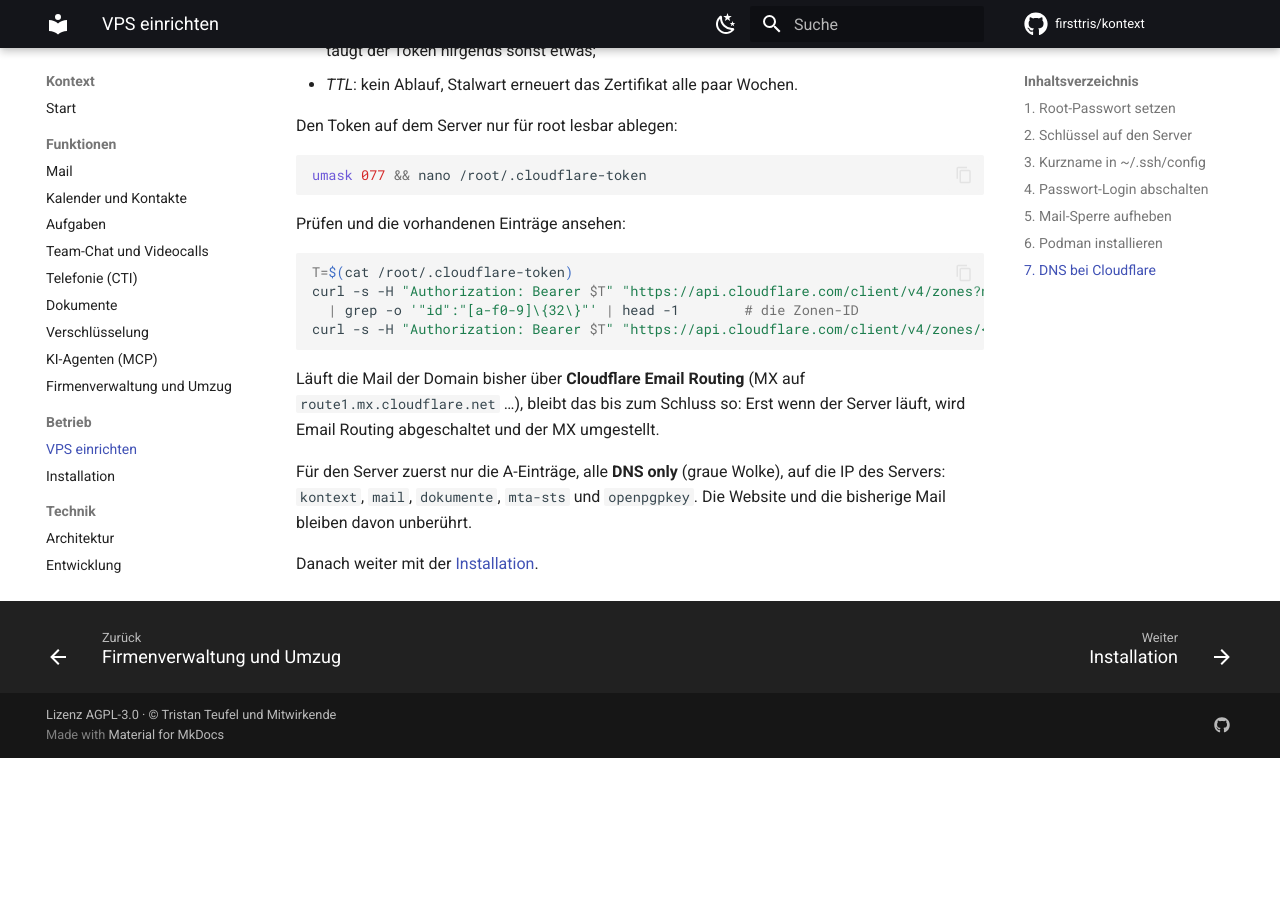
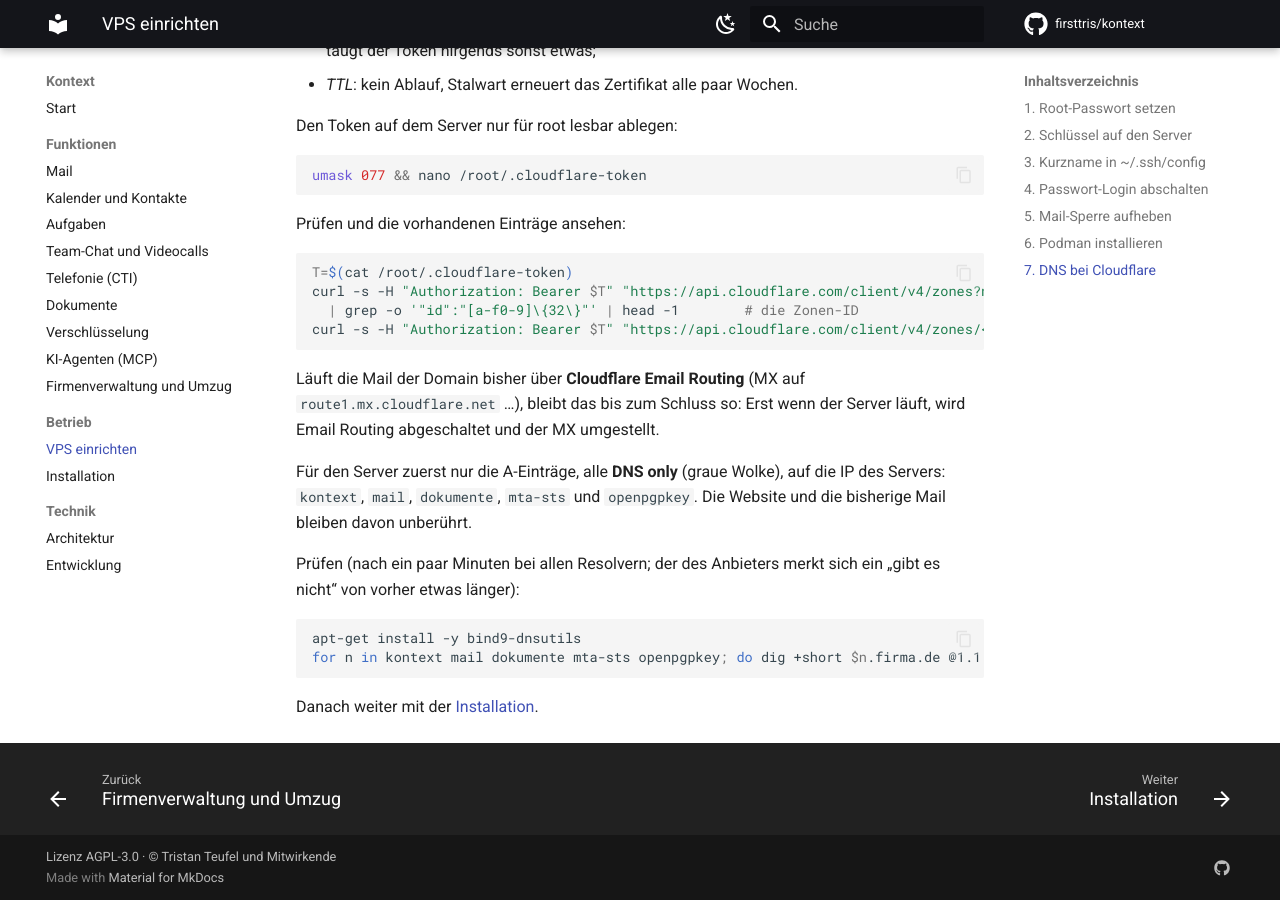
Before and after one commit to firsttris/kontext, an MkDocs documentation site: the page built from docs/vps.md, in a window 1280 px wide and 900 px high, scrolled down 3672 px. Built offline with MkDocs 1.6.1 and Material for MkDocs 9.7.7, drawn with Linux system fonts in a browser that asks for light colours; comment, search, counter and statistics services are not loaded; before the commit the page ends 4430 px from its top, so only the background shows below that.

Commit message:
docs: check the new DNS records
Co-Authored-By: Claude Opus 5.5 <noreply@anthropic.com>
Claude-Session: https://claude.ai/code/session_01Y3rdfYMk88Rmc3smDesxb7

````diff
--- a/docs/vps.md
+++ b/docs/vps.md
@@ -177,4 +177,12 @@ Für den Server zuerst nur die A-Einträge, alle **DNS only** (graue Wolke), auf
 `kontext`, `mail`, `dokumente`, `mta-sts` und `openpgpkey`. Die Website und die bisherige Mail
 bleiben davon unberührt.
 
+Prüfen (nach ein paar Minuten bei allen Resolvern; der des Anbieters merkt sich ein „gibt es
+nicht“ von vorher etwas länger):
+
+```bash
+apt-get install -y bind9-dnsutils
+for n in kontext mail dokumente mta-sts openpgpkey; do dig +short $n.firma.de @1.1.1.1; done
+```
+
 Danach weiter mit der [Installation](installation.md).
````
